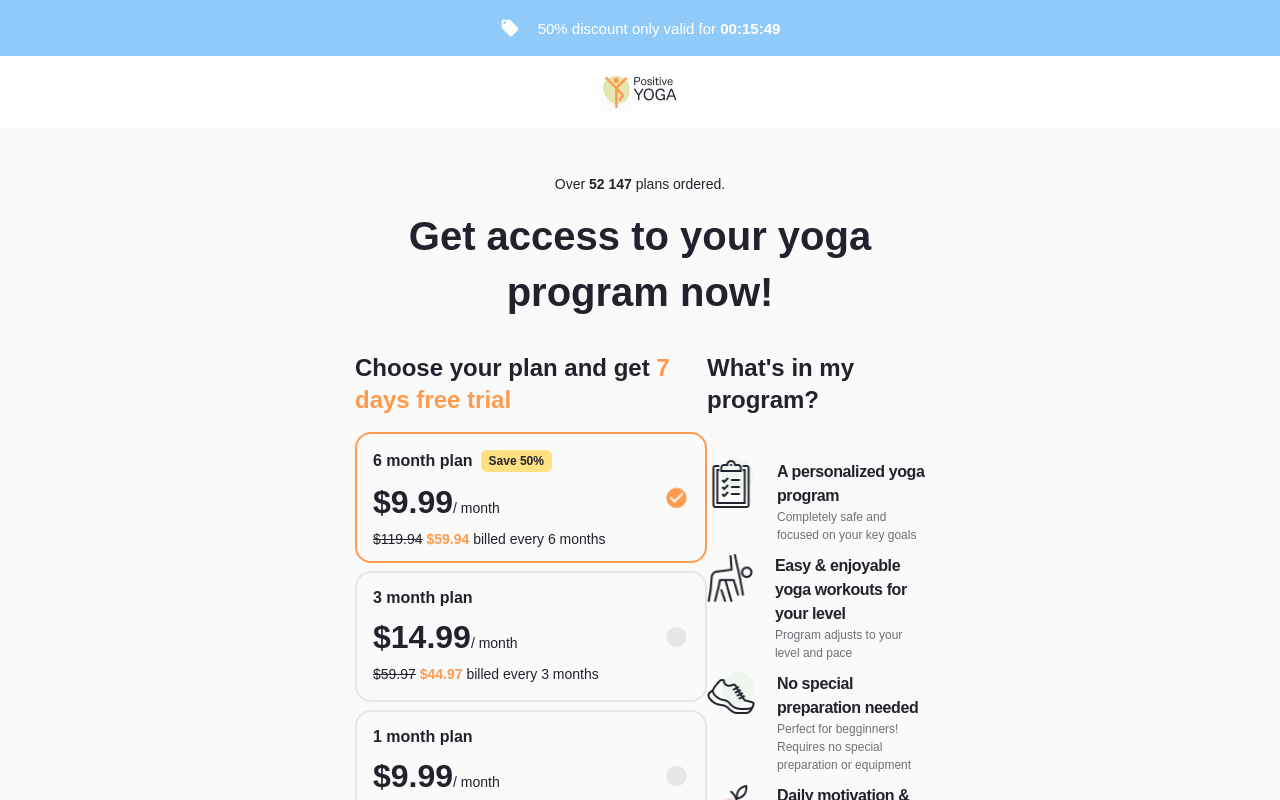
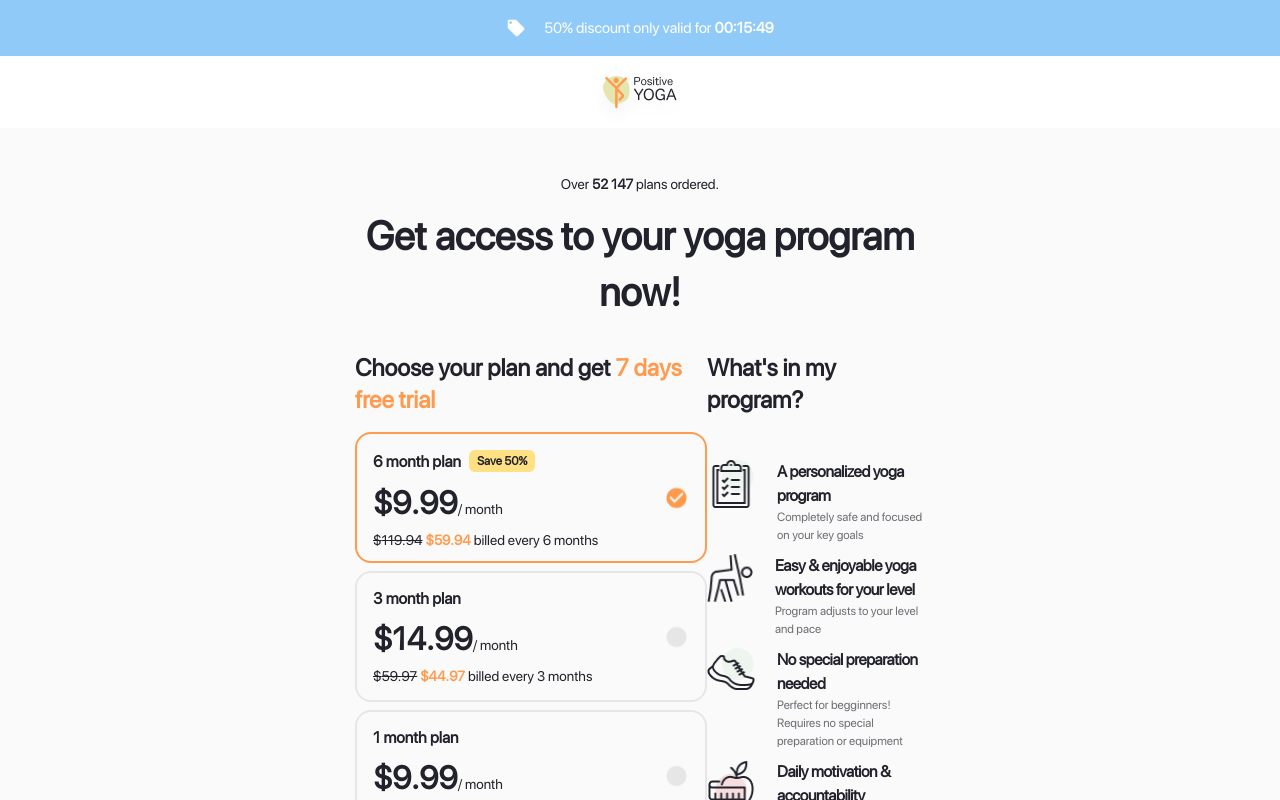
Before and after one commit to LaurynasSt/react-yoga-kilo, a React (Create React App) app: page / in a window 1280 px wide. Shown: the top 800 px of the page. Built offline with nearby package versions, Linux system fonts and the light colour scheme.

Commit message:
added font-family

```diff
--- /dev/null
+++ b/src/assets/fonts/index.css
@@ -0,0 +1,9 @@
+/* #### Generated By: http://www.cufonfonts.com #### */
+
+@font-face {
+  font-family: "SF Pro Display Regular";
+  font-style: normal;
+  font-weight: normal;
+  src: local("SF Pro Display Regular"),
+    url("SFPRODISPLAYREGULAR.woff") format("woff");
+}
--- a/src/index.css
+++ b/src/index.css
@@ -1,9 +1,18 @@
+@font-face {
+  font-family: "SF Pro Display Regular";
+  font-style: normal;
+  font-weight: normal;
+  src: local("SF Pro Display Regular"),
+    url("./assets/fonts/SFPRODISPLAYREGULAR.woff") format("woff");
+}
+
 * {
   margin: 0;
   padding: 0;
   color: #22222c;
   box-sizing: border-box;
 }
+
 body {
-  font-family: Arial, Helvetica, sans-serif;
+  font-family: SF Pro Display Regular;
 }
```
Also changed, not shown: src/assets/fonts/SFPRODISPLAYREGULAR.woff (added).
